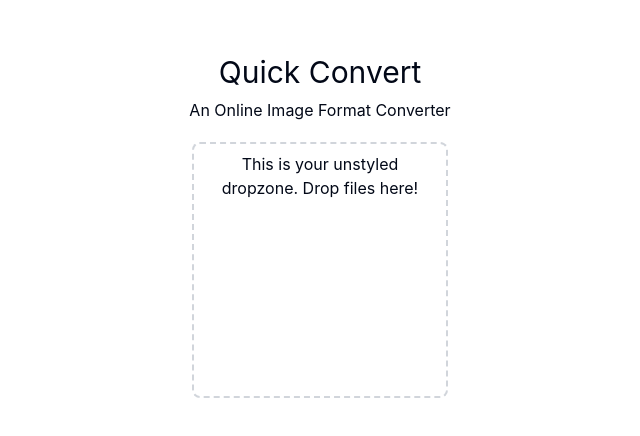
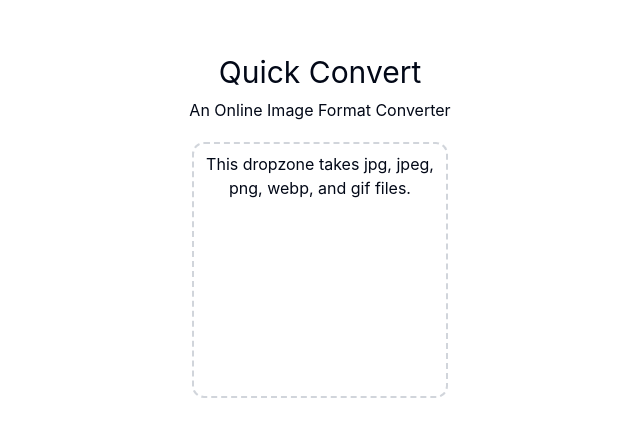
Before and after one commit to CS61D/project-1-sahl-and-trustin, a React (Vite) app: page / in a window 1280 px wide. Shown: the part 178-614 px from the top of the page, without its empty margins (320-960 px from the left). Built offline with nearby package versions, Linux system fonts and the light colour scheme.

Commit message:
styled dropzone

```diff
--- a/src/components/Dropzone.tsx
+++ b/src/components/Dropzone.tsx
@@ -11,11 +11,11 @@ export const Dropzone = () => {
   });
 
   return (
-    <div className="h-64 w-64 rounded-lg border-2 border-gray-300 border-dashed p-2 ">
+    <div className="h-64 w-64 rounded-xl border-2 border-gray-300 border-dashed p-2 ">
       <div {...getRootProps()}>
         <input {...getInputProps()} />
         <div className="text-center">
-          This is your unstyled dropzone. Drop files here!
+          This dropzone takes jpg, jpeg, png, webp, and gif files.
         </div>
       </div>
     </div>
```
